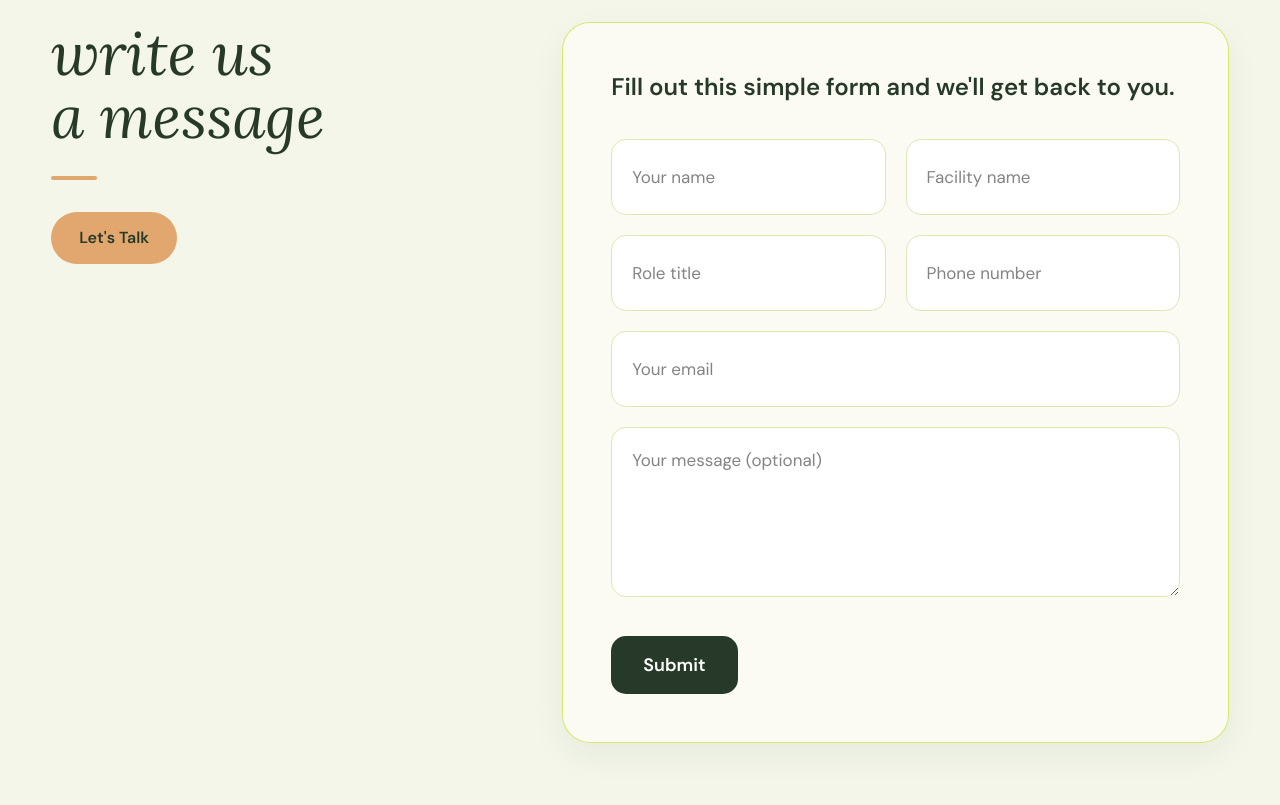
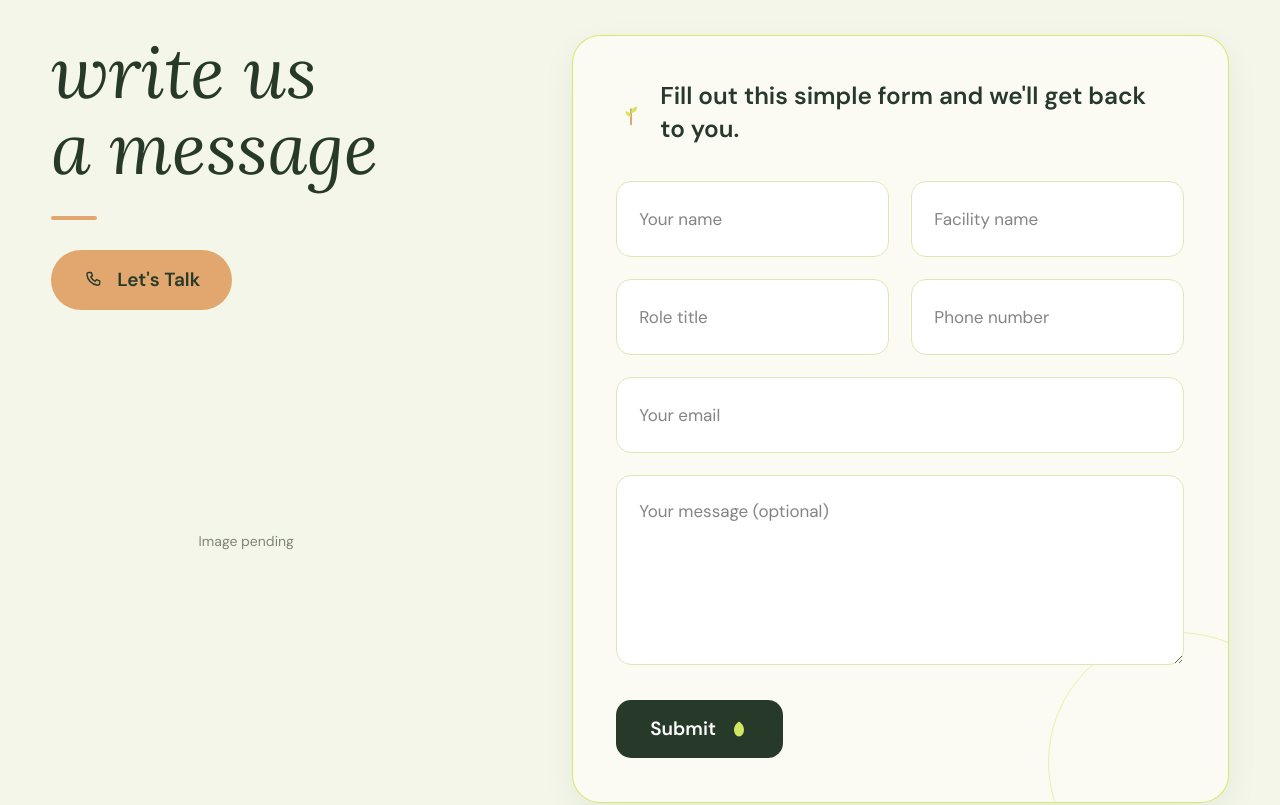
Before and after one commit to mohammadhusseinouza/seniorcarehealthgroup, a React (Vite) app: page / in a window 1280 px wide. Shown: the part 7340-8145 px from the top of the page. Built offline with nearby package versions, Linux system fonts and the light colour scheme.

Commit message:
feat: implement Carely contact section

```diff
--- a/src/pages/Home/sections/Contact/ContactForm.tsx
+++ b/src/pages/Home/sections/Contact/ContactForm.tsx
@@ -1,59 +1,101 @@
+import type { FormEvent } from 'react'
+
 const FIELDS = [
-  { id: 'name', label: 'Your name', type: 'text' },
-  { id: 'facility', label: 'Facility name', type: 'text' },
-  { id: 'role', label: 'Role title', type: 'text' },
-  { id: 'phone', label: 'Phone number', type: 'tel' },
+  { id: 'name', label: 'Your name', type: 'text', autoComplete: 'name' },
+  { id: 'facility', label: 'Facility name', type: 'text', autoComplete: 'organization' },
+  { id: 'role', label: 'Role title', type: 'text', autoComplete: 'organization-title' },
+  { id: 'phone', label: 'Phone number', type: 'tel', autoComplete: 'tel' },
 ] as const
 
 const fieldClasses =
-  'h-[76px] w-full rounded-[15px] border border-carely-input-border bg-carely-white px-5 text-[17px] text-carely-black focus:border-carely-lime focus:ring-4 focus:ring-carely-lime/40 focus:outline-none'
+  'h-[76px] w-full rounded-[15px] border border-carely-input-border bg-carely-white px-[22px] font-sans text-[17px] text-carely-black outline-none transition-[border-color,box-shadow] duration-200 focus:border-carely-lime focus:ring-[3px] focus:ring-carely-lime/40'
+
+const LeafIcon = (
+  <svg width="30" height="30" viewBox="0 0 24 24" fill="none" aria-hidden="true" className="shrink-0">
+    <path d="M12 21V9" stroke="#E2A76F" strokeWidth={1.6} strokeLinecap="round" />
+    <path
+      d="M12 12c0-3 2-5 5-5 0 3-2 5-5 5Zm0 3c0-2.6-1.8-4.4-4.4-4.4 0 2.6 1.8 4.4 4.4 4.4Z"
+      fill="#D2E761"
+    />
+  </svg>
+)
+
+const SubmitLeafIcon = (
+  <svg width="20" height="20" viewBox="0 0 24 24" fill="none" aria-hidden="true">
+    <path d="M12 3C12 3 6 6.5 6 13C6 17.4 8.7 21 12 21C15.3 21 18 17.4 18 13C18 6.5 12 3 12 3Z" fill="#D2E761" />
+  </svg>
+)
+
+/** No backend exists yet — this only prevents the native navigation/reload, no fake network call or success claim. */
+function handleSubmit(event: FormEvent<HTMLFormElement>) {
+  event.preventDefault()
+}
 
 export function ContactForm() {
   return (
     <form
+      id="contact-form"
       aria-label="Contact form"
-      className="relative overflow-hidden rounded-[28px] border border-carely-lime/90 bg-carely-form p-8 shadow-[0_12px_34px_rgba(39,58,41,0.06)] sm:p-12"
+      onSubmit={handleSubmit}
+      className="relative overflow-hidden rounded-[28px] border border-carely-lime/90 bg-carely-form p-[clamp(26px,3.4vw,50px)] shadow-[0_12px_34px_rgba(39,58,41,0.06)]"
     >
-      <p className="text-xl font-semibold text-carely-deep sm:text-2xl">
+      <span
+        aria-hidden="true"
+        className="pointer-events-none absolute right-[-80px] bottom-[-90px] h-[260px] w-[260px] rounded-full border border-carely-lime opacity-50"
+      />
+
+      <p className="relative m-0 mb-9 flex items-center gap-[14px] text-pretty text-[clamp(20px,1.9vw,26px)] leading-[1.35] font-semibold text-carely-deep">
+        {LeafIcon}
         Fill out this simple form and we&apos;ll get back to you.
       </p>
 
-      <div className="mt-9 grid grid-cols-1 gap-5 min-[760px]:grid-cols-2">
+      <div className="relative grid grid-cols-1 gap-[22px] min-[760px]:grid-cols-2">
         {FIELDS.map((field) => (
-          <div key={field.id}>
-            <label htmlFor={field.id} className="sr-only">
-              {field.label}
-            </label>
-            <input id={field.id} name={field.id} type={field.type} required placeholder={field.label} className={fieldClasses} />
-          </div>
+          <label key={field.id} className="block">
+            <span className="sr-only">{field.label}</span>
+            <input
+              id={field.id}
+              name={field.id}
+              type={field.type}
+              required
+              autoComplete={field.autoComplete}
+              placeholder={field.label}
+              className={fieldClasses}
+            />
+          </label>
         ))}
 
-        <div className="min-[760px]:col-span-2">
-          <label htmlFor="email" className="sr-only">
-            Your email
-          </label>
-          <input id="email" name="email" type="email" required placeholder="Your email" className={fieldClasses} />
-        </div>
+        <label className="block min-[760px]:col-span-2">
+          <span className="sr-only">Your email</span>
+          <input
+            id="email"
+            name="email"
+            type="email"
+            required
+            autoComplete="email"
+            placeholder="Your email"
+            className={fieldClasses}
+          />
+        </label>
 
-        <div className="min-[760px]:col-span-2">
-          <label htmlFor="message" className="sr-only">
-            Your message (optional)
-          </label>
+        <label className="block min-[760px]:col-span-2">
+          <span className="sr-only">Your message (optional)</span>
           <textarea
             id="message"
             name="message"
             rows={5}
             placeholder="Your message (optional)"
-            className="w-full resize-y rounded-[15px] border border-carely-input-border bg-carely-white p-5 text-[17px] text-carely-black focus:border-carely-lime focus:ring-4 focus:ring-carely-lime/40 focus:outline-none"
+            className="h-[190px] w-full resize-y rounded-[15px] border border-carely-input-border bg-carely-white p-[22px] font-sans text-[17px] leading-[1.55] text-carely-black outline-none transition-[border-color,box-shadow] duration-200 focus:border-carely-lime focus:ring-[3px] focus:ring-carely-lime/40"
           />
-        </div>
+        </label>
       </div>
 
       <button
         type="submit"
-        className="mt-8 inline-flex h-[58px] items-center justify-center rounded-[15px] bg-carely-deep px-8 text-lg font-semibold text-carely-white transition-colors duration-200 hover:bg-carely-lime hover:text-carely-deep focus-visible:outline focus-visible:outline-2 focus-visible:outline-offset-2 focus-visible:outline-carely-apricot"
+        className="relative mt-7 inline-flex h-[58px] items-center gap-[13px] rounded-[15px] bg-carely-deep px-[34px] text-[19px] font-semibold text-carely-white transition-colors duration-200 hover:bg-carely-lime hover:text-carely-deep focus-visible:outline focus-visible:outline-2 focus-visible:outline-offset-[3px] focus-visible:outline-carely-apricot"
       >
         Submit
+        {SubmitLeafIcon}
       </button>
     </form>
   )
--- a/src/pages/Home/sections/Contact/ContactSection.tsx
+++ b/src/pages/Home/sections/Contact/ContactSection.tsx
@@ -1,25 +1,58 @@
-import { PillButton } from '@/components/ui/PillButton'
-import { SectionShell } from '@/components/ui/SectionShell'
+import { ResponsiveImage } from '@/components/ui/ResponsiveImage'
 import { ContactForm } from './ContactForm'
 
+const PhoneIcon = (
+  <svg width="21" height="21" viewBox="0 0 24 24" fill="none" aria-hidden="true">
+    <path
+      d="M6.5 4h3l1.4 3.6-2 1.4a10 10 0 0 0 5.1 5.1l1.4-2L19 13.5v3a2 2 0 0 1-2.2 2A13.5 13.5 0 0 1 4.5 6.2 2 2 0 0 1 6.5 4Z"
+      stroke="currentColor"
+      strokeWidth={1.6}
+      strokeLinejoin="round"
+    />
+  </svg>
+)
+
+/**
+ * Bespoke wrapper (not SectionShell): the handoff's vertical padding here
+ * (clamp(70px,8vw,120px)) differs from SectionShell's fixed clamp(64px,7vw,110px)
+ * — only the horizontal gutter happens to match. A bespoke wrapper gets the
+ * exact value without fighting a Tailwind class-specificity conflict.
+ *
+ * No "Let's Talk" phone number exists anywhere in the approved copy, and the
+ * prototype's own link is a placeholder `href="#"` — rather than inventing a
+ * number or leaving a bare `#`, this points to the real form on the same
+ * page (`#contact-form`), which is what the CTA is actually adjacent to.
+ */
 export function ContactSection() {
   return (
-    <SectionShell tone="alternate" maxWidth={1440} ariaLabelledBy="contact-title">
-      <div className="grid grid-cols-1 items-start gap-12 min-[1000px]:grid-cols-[minmax(0,0.82fr)_minmax(0,1.18fr)]">
-        <div>
-          <h2 id="contact-title" className="font-editorial text-5xl leading-[1.05] text-carely-deep sm:text-6xl">
-            write us
-            <br />
-            a message
+    <section
+      aria-labelledby="contact-title"
+      className="box-border w-full bg-carely-ivory-alt px-[clamp(24px,4vw,60px)] py-[clamp(70px,8vw,120px)]"
+    >
+      <div className="mx-auto grid max-w-[1440px] grid-cols-1 items-start gap-[clamp(48px,5vw,80px)] min-[1000px]:grid-cols-[minmax(0,0.82fr)_minmax(0,1.18fr)]">
+        <div className="min-w-0">
+          <h2 id="contact-title" className="m-0 font-editorial text-[clamp(46px,5.6vw,78px)] leading-[1.05] font-normal text-carely-deep">
+            <span className="block">write us</span>
+            <span className="block">a message</span>
           </h2>
-          <span aria-hidden="true" className="mt-7 block h-1 w-[46px] rounded-full bg-carely-apricot" />
-          <PillButton variant="apricot" className="mt-8">
+
+          <span aria-hidden="true" className="mt-[30px] block h-1 w-[46px] rounded-full bg-carely-apricot" />
+
+          <a
+            href="#contact-form"
+            className="mt-[30px] inline-flex h-[60px] items-center gap-[13px] rounded-full bg-carely-apricot px-8 text-[19px] font-semibold whitespace-nowrap text-carely-deep no-underline transition-colors duration-200 hover:bg-carely-deep hover:text-carely-white focus-visible:outline focus-visible:outline-2 focus-visible:outline-offset-[3px] focus-visible:outline-carely-deep"
+          >
+            {PhoneIcon}
             Let&apos;s Talk
-          </PillButton>
+          </a>
+
+          <div className="mt-9 aspect-square w-[min(390px,100%)] overflow-hidden rounded-full">
+            <ResponsiveImage alt="Senior couple and a care representative looking at a tablet" />
+          </div>
         </div>
 
         <ContactForm />
       </div>
-    </SectionShell>
+    </section>
   )
 }
```
